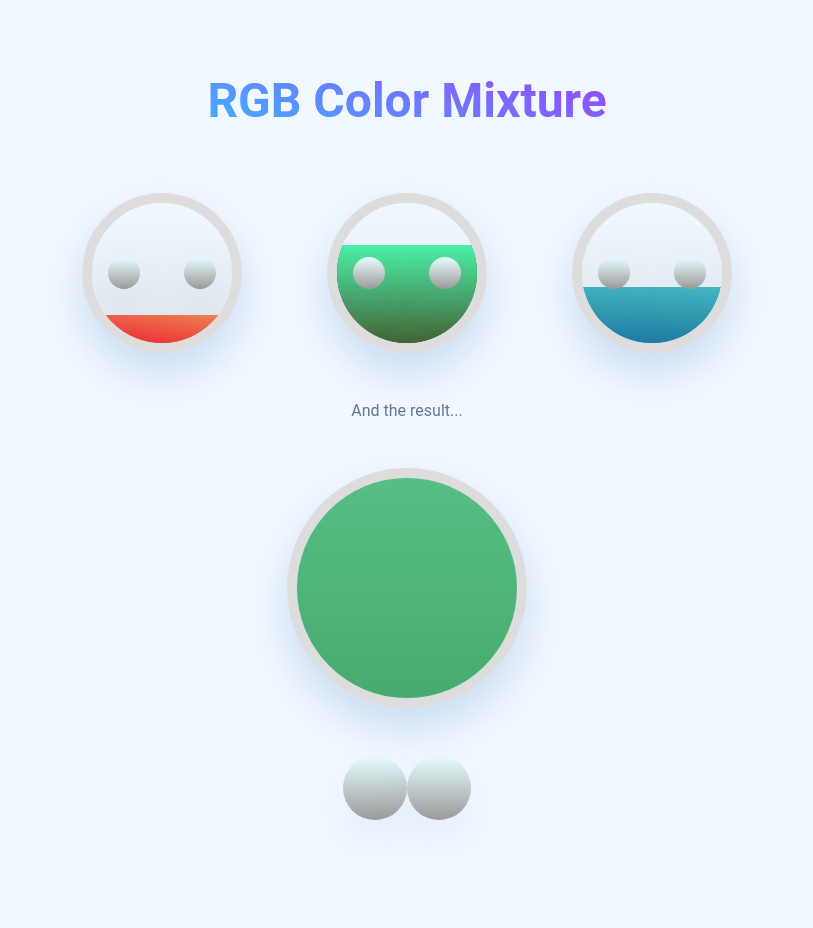
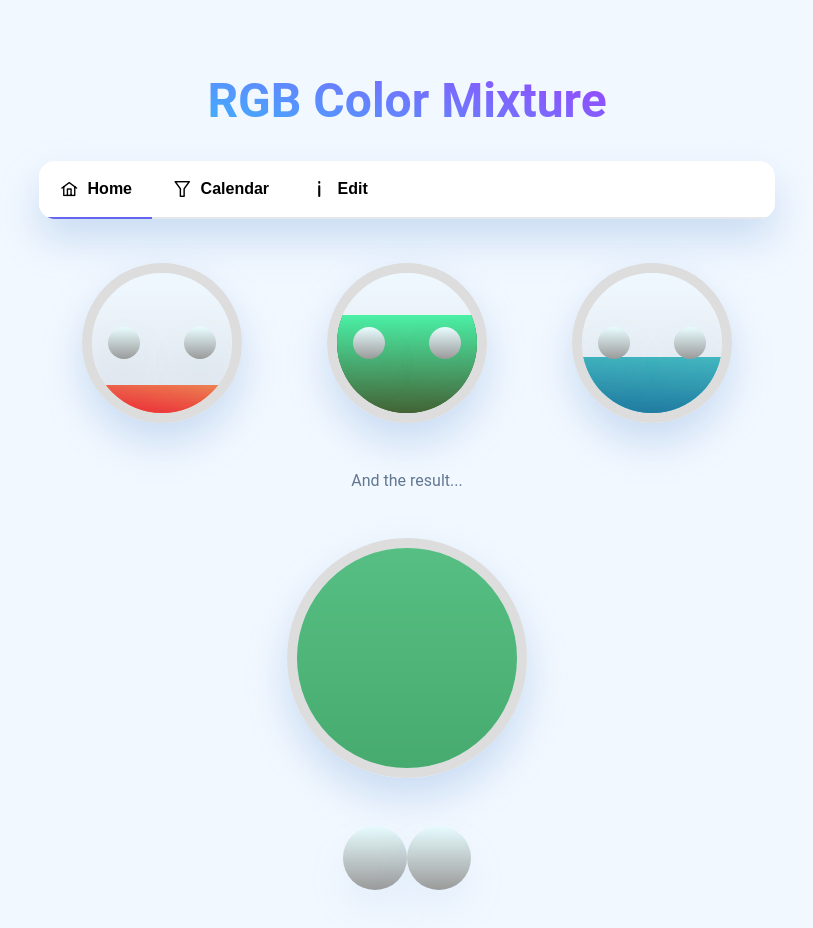
Before and after one commit to mateusz2247/mixtures-new-2-new, a Vue app: page / in a window 1280 px wide. Shown: the top 928 px of the page, without its empty margins (233-1046 px from the left). Before the commit the page ends 862 px from the top, so only its background shows below. Built offline with nearby package versions, Linux system fonts and the light colour scheme; a web font is replaced by a local one.

Commit message:
dodana nawigacja

```diff
--- a/package.json
+++ b/package.json
@@ -9,6 +9,9 @@
   },
   "dependencies": {
     "core-js": "^3.8.3",
+    "primeflex": "^3.3.0",
+    "primeicons": "^6.0.1",
+    "primevue": "^3.26.1",
     "vue": "^3.2.13"
   },
   "devDependencies": {
--- a/src/App.vue
+++ b/src/App.vue
@@ -2,28 +2,58 @@
 	<div id="app">
 		<div class="container">
 
+
 			<!-- header -->
 			<app-header />
+			<div class="card">
+				<TabMenu
+					style="
+						border-radius: 1rem;
+						box-shadow: 0 20px 40px 0 rgba(107, 154, 212, 0.3);
+						overflow: hidden;
+					"
+					:model="items" />
+				<!-- <router-view /> -->
+			</div>
 
 			<!-- color mixin -->
 			<color-mixin />
-
 		</div>
 	</div>
 </template>
 
 <script>
-import './styles/global.scss'
-import AppHeader from './components/AppHeader'
-import ColorMixin from './components/ColorMixin'
+import "./styles/global.scss";
+import AppHeader from "./components/AppHeader";
+import ColorMixin from "./components/ColorMixin";
+import TabMenu from "primevue/tabmenu";
 
 export default {
-  name: 'App',
+	name: "App",
 	components: {
 		AppHeader,
-    ColorMixin
-  }
-}
+		ColorMixin,
+		TabMenu,
+	},
+	data() {
+		return {
+			items: [
+				{
+					label: "Home",
+					icon: "pi pi-fw pi-home",
+				},
+				{
+					label: "Calendar",
+					icon: "pi pi-fw pi-filter",
+				},
+				{
+					label: "Edit",
+					icon: "pi pi-fw pi-info",
+				},
+			],
+		};
+	},
+};
 </script>
 
 <style lang="scss">
```
Also changed, not shown: src/main.js (+15 -3 lines), 1 other file (tests, documents, lock files or other folders). Lines whose indentation alone changed are shown as unchanged.
